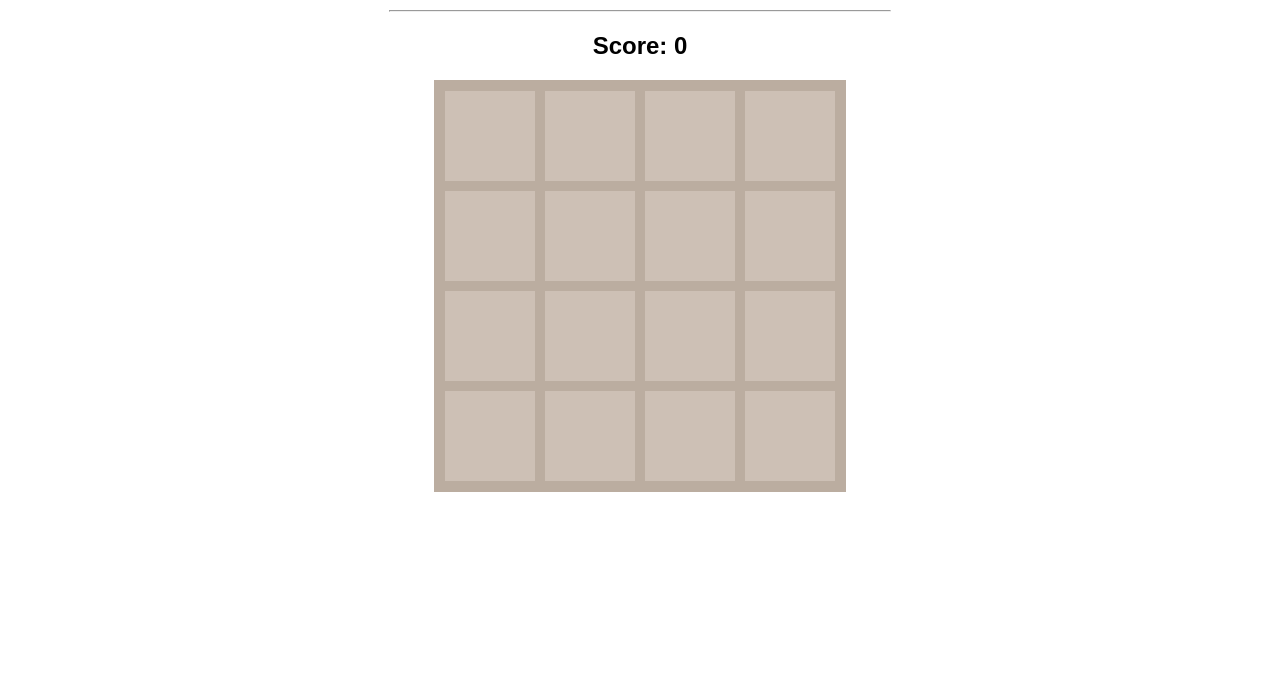
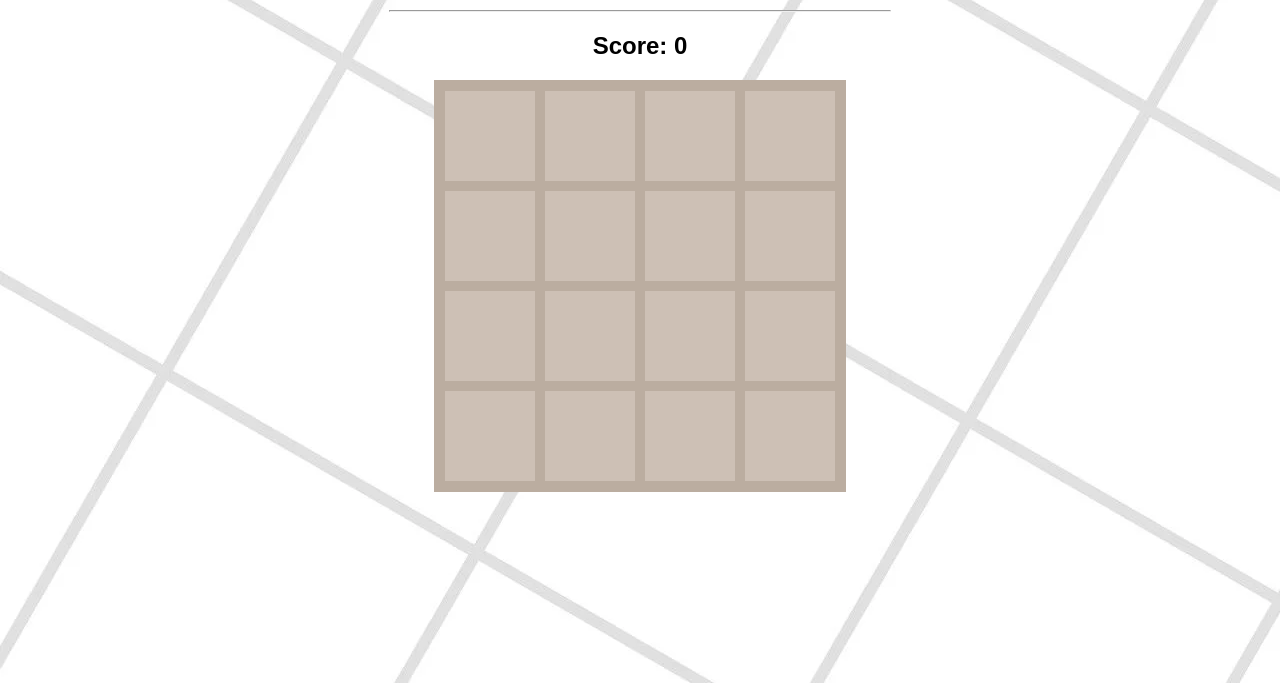
Before and after one commit to LakmalSulochana/2048-game, a plain HTML site: page index.html in a window 1280 px wide. Shown: the part 117-800 px from the top of the page. Drawn offline with Linux system fonts and the light colour scheme.

Commit message:
background done'

```diff
--- a/assets/styles/Style.css
+++ b/assets/styles/Style.css
@@ -1,7 +1,7 @@
 body {
     font-family: Arial, Helvetica, sans-serif;
     text-align: center;
-    background-image: url("");
+    background-image: url("../img/289374.webp");
 }
 
 hr {
```
Also changed, not shown: assets/img/289374.webp (added).
